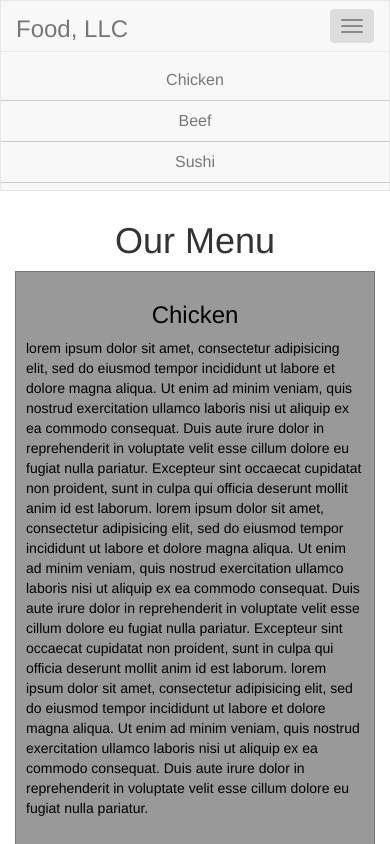
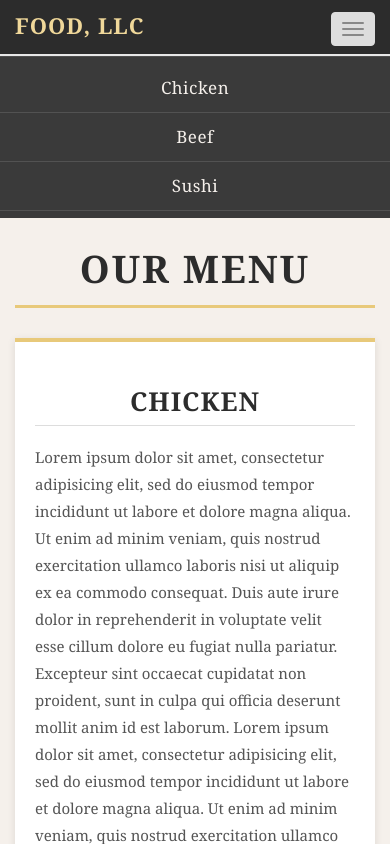
Before and after one commit to eliasdlc/webdev-assignments, a plain HTML site: page module3-solution/index.html in a window 390 px wide. Both pictures are taken after a click on the button "Toggle navigation". Shown: the top 844 px of the page. Drawn offline with nearby package versions, Linux system fonts and the light colour scheme.

Commit message:
added some pretty visuals

```diff
--- a/module3-solution/css/styles.css
+++ b/module3-solution/css/styles.css
@@ -1,57 +1,114 @@
-/* Custom styles for Module 3 assignment */
-
-/* Navbar brand styling to match mockup */
-.navbar-brand h1 {
-  margin-top: 0;
-  margin-bottom: 0;
-  padding: 0;
-  font-size: 24px;
-  color: inherit;
-  display: inline;
+body {
+  font-family: 'Georgia', serif;
+  background-color: #f5f0eb;
+  color: #333;
 }
 
-.navbar-brand:hover h1,
-.navbar-brand:focus h1 {
-  color: inherit;
-  text-decoration: none;
+.navbar {
+  background-color: #2c2c2c;
+  border: none;
+  border-radius: 0;
+  margin-bottom: 0;
 }
 
-/* Dropdown menu background */
-.navbar-collapse {
-  background-color: #f8f8f8;
-  border-color: #e7e7e7;
+.navbar-brand {
+  color: #e8c97a !important;
+  font-size: 22px;
+  font-weight: bold;
+  letter-spacing: 1px;
+  text-transform: uppercase;
 }
 
-/* Center menu items in mobile dropdown */
-.navbar-nav > li > a {
-  text-align: center;
-  font-size: 16px;
+.navbar-brand:hover,
+.navbar-brand:focus {
+  color: #f0d89a !important;
 }
 
-/* Dropdown menu items separator */
-.navbar-nav > li {
-  border-bottom: 1px solid #ccc;
+.navbar-toggle {
+  border-color: #e8c97a;
+  margin-top: 12px;
 }
 
-/* Page heading */
-#our-menu {
-  margin-top: 10px;
-  margin-bottom: 10px;
+.navbar-toggle .icon-bar {
+  background-color: #e8c97a;
 }
 
-/* Menu sections (Chicken, Beef, Sushi) */
+.navbar-collapse {
+  background-color: #3a3a3a;
+  border-top: 2px solid #e8c97a;
+  padding: 0;
+}
+
+.navbar-nav > li > a {
+  color: #f5f0eb !important;
+  text-align: center;
+  font-size: 17px;
+  padding: 14px 20px;
+  letter-spacing: 0.5px;
+  border-bottom: 1px solid #525252;
+}
+
+.navbar-nav > li > a:hover,
+.navbar-nav > li > a:focus {
+  background-color: #525252 !important;
+  color: #e8c97a !important;
+}
+
+#our-menu {
+  font-size: 38px;
+  font-weight: bold;
+  letter-spacing: 2px;
+  text-transform: uppercase;
+  color: #2c2c2c;
+  margin-top: 30px;
+  margin-bottom: 30px;
+  border-bottom: 3px solid #e8c97a;
+  padding-bottom: 15px;
+}
+
 .menu-section {
-  background-color: #999;
+  background-color: #ffffff;
   min-height: 700px;
-  padding: 10px;
-  margin-bottom: 15px;
-  border: 1px solid #777;
+  padding: 25px 20px;
+  margin-bottom: 20px;
+  border-top: 4px solid #e8c97a;
+  box-shadow: 0 2px 8px rgba(0, 0, 0, 0.1);
 }
 
 .menu-section h3 {
-  color: #000;
+  font-size: 26px;
+  font-weight: bold;
+  text-transform: uppercase;
+  letter-spacing: 1px;
+  color: #2c2c2c;
+  margin-bottom: 18px;
+  padding-bottom: 10px;
+  border-bottom: 1px solid #ddd;
 }
 
 .menu-section p {
-  color: #000;
+  color: #555;
+  line-height: 1.8;
+  font-size: 15px;
 }
+
+.back-to-top {
+  display: block;
+  text-align: center;
+  color: #e8c97a;
+  font-weight: bold;
+  font-size: 14px;
+  letter-spacing: 0.5px;
+  text-transform: uppercase;
+  text-decoration: none;
+  margin-top: 20px;
+  padding: 8px;
+  border: 2px solid #e8c97a;
+}
+
+.back-to-top:hover,
+.back-to-top:focus {
+  background-color: #e8c97a;
+  color: #2c2c2c;
+  text-decoration: none;
+}
--- a/module3-solution/index.html
+++ b/module3-solution/index.html
@@ -4,76 +4,70 @@
   <meta charset="utf-8">
   <meta http-equiv="X-UA-Compatible" content="IE=edge">
   <meta name="viewport" content="width=device-width, initial-scale=1">
-  <title>Assignment Solution for Module 3</title>
+  <title>Food, LLC</title>
   <link rel="stylesheet" href="https://maxcdn.bootstrapcdn.com/bootstrap/3.3.7/css/bootstrap.min.css">
   <link rel="stylesheet" href="css/styles.css">
 </head>
 <body>
 
-  <!-- Navbar (scrolls away, NOT fixed) -->
   <nav class="navbar navbar-default">
-    <div class="container-fluid">
+    <div class="container">
       <div class="navbar-header">
-        <button type="button" class="navbar-toggle collapsed visible-xs" data-toggle="collapse" data-target="#collapsable-nav" aria-expanded="false">
+        <button type="button" class="navbar-toggle collapsed visible-xs-block" data-toggle="collapse" data-target="#nav-menu" aria-expanded="false">
           <span class="sr-only">Toggle navigation</span>
           <span class="icon-bar"></span>
           <span class="icon-bar"></span>
           <span class="icon-bar"></span>
         </button>
-        <a class="navbar-brand" href="#"><h1>Food, LLC</h1></a>
+        <a class="navbar-brand" href="#">Food, LLC</a>
       </div>
 
-      <div class="collapse navbar-collapse" id="collapsable-nav">
-        <ul class="nav navbar-nav visible-xs">
-          <li><a href="#chicken-section">Chicken</a></li>
-          <li><a href="#beef-section">Beef</a></li>
-          <li><a href="#sushi-section">Sushi</a></li>
+      <div class="collapse navbar-collapse" id="nav-menu">
+        <ul class="nav navbar-nav visible-xs-block">
+          <li><a href="#chicken">Chicken</a></li>
+          <li><a href="#beef">Beef</a></li>
+          <li><a href="#sushi">Sushi</a></li>
         </ul>
       </div>
     </div>
   </nav>
 
-  <!-- Page Heading -->
-  <div class="container-fluid">
+  <div class="container">
     <div class="row">
       <div class="col-xs-12">
         <h1 id="our-menu" class="text-center">Our Menu</h1>
       </div>
     </div>
-  </div>
 
-  <!-- 3 Sections: Chicken, Beef, Sushi -->
-  <div class="container-fluid">
     <div class="row">
 
-      <!-- Chicken Section -->
-      <div class="col-md-4 col-sm-6 col-xs-12">
-        <div id="chicken-section" class="menu-section">
+      <div id="chicken" class="col-md-4 col-sm-6 col-xs-12">
+        <div class="menu-section">
           <h3 class="text-center">Chicken</h3>
-          <p>lorem ipsum dolor sit amet, consectetur adipisicing elit, sed do eiusmod tempor incididunt ut labore et dolore magna aliqua. Ut enim ad minim veniam, quis nostrud exercitation ullamco laboris nisi ut aliquip ex ea commodo consequat. Duis aute irure dolor in reprehenderit in voluptate velit esse cillum dolore eu fugiat nulla pariatur. Excepteur sint occaecat cupidatat non proident, sunt in culpa qui officia deserunt mollit anim id est laborum. lorem ipsum dolor sit amet, consectetur adipisicing elit, sed do eiusmod tempor incididunt ut labore et dolore magna aliqua. Ut enim ad minim veniam, quis nostrud exercitation ullamco laboris nisi ut aliquip ex ea commodo consequat. Duis aute irure dolor in reprehenderit in voluptate velit esse cillum dolore eu fugiat nulla pariatur. Excepteur sint occaecat cupidatat non proident, sunt in culpa qui officia deserunt mollit anim id est laborum. lorem ipsum dolor sit amet, consectetur adipisicing elit, sed do eiusmod tempor incididunt ut labore et dolore magna aliqua. Ut enim ad minim veniam, quis nostrud exercitation ullamco laboris nisi ut aliquip ex ea commodo consequat. Duis aute irure dolor in reprehenderit in voluptate velit esse cillum dolore eu fugiat nulla pariatur.</p>
+          <p>Lorem ipsum dolor sit amet, consectetur adipisicing elit, sed do eiusmod tempor incididunt ut labore et dolore magna aliqua. Ut enim ad minim veniam, quis nostrud exercitation ullamco laboris nisi ut aliquip ex ea commodo consequat. Duis aute irure dolor in reprehenderit in voluptate velit esse cillum dolore eu fugiat nulla pariatur. Excepteur sint occaecat cupidatat non proident, sunt in culpa qui officia deserunt mollit anim id est laborum. Lorem ipsum dolor sit amet, consectetur adipisicing elit, sed do eiusmod tempor incididunt ut labore et dolore magna aliqua. Ut enim ad minim veniam, quis nostrud exercitation ullamco laboris nisi ut aliquip ex ea commodo consequat. Duis aute irure dolor in reprehenderit in voluptate velit esse cillum dolore eu fugiat nulla pariatur. Excepteur sint occaecat cupidatat non proident, sunt in culpa qui officia deserunt mollit anim id est laborum.</p>
+          <a href="#our-menu" class="back-to-top">Back to Top</a>
         </div>
       </div>
 
-      <!-- Beef Section -->
-      <div class="col-md-4 col-sm-6 col-xs-12">
-        <div id="beef-section" class="menu-section">
+      <div id="beef" class="col-md-4 col-sm-6 col-xs-12">
+        <div class="menu-section">
           <h3 class="text-center">Beef</h3>
-          <p>lorem ipsum dolor sit amet, consectetur adipisicing elit, sed do eiusmod tempor incididunt ut labore et dolore magna aliqua. Ut enim ad minim veniam, quis nostrud exercitation ullamco laboris nisi ut aliquip ex ea commodo consequat. Duis aute irure dolor in reprehenderit in voluptate velit esse cillum dolore eu fugiat nulla pariatur. Excepteur sint occaecat cupidatat non proident, sunt in culpa qui officia deserunt mollit anim id est laborum. lorem ipsum dolor sit amet, consectetur adipisicing elit, sed do eiusmod tempor incididunt ut labore et dolore magna aliqua. Ut enim ad minim veniam, quis nostrud exercitation ullamco laboris nisi ut aliquip ex ea commodo consequat. Duis aute irure dolor in reprehenderit in voluptate velit esse cillum dolore eu fugiat nulla pariatur. Excepteur sint occaecat cupidatat non proident, sunt in culpa qui officia deserunt mollit anim id est laborum. lorem ipsum dolor sit amet, consectetur adipisicing elit, sed do eiusmod tempor incididunt ut labore et dolore magna aliqua. Ut enim ad minim veniam, quis nostrud exercitation ullamco laboris nisi ut aliquip ex ea commodo consequat. Duis aute irure dolor in reprehenderit in voluptate velit esse cillum dolore eu fugiat nulla pariatur.</p>
+          <p>Lorem ipsum dolor sit amet, consectetur adipisicing elit, sed do eiusmod tempor incididunt ut labore et dolore magna aliqua. Ut enim ad minim veniam, quis nostrud exercitation ullamco laboris nisi ut aliquip ex ea commodo consequat. Duis aute irure dolor in reprehenderit in voluptate velit esse cillum dolore eu fugiat nulla pariatur. Excepteur sint occaecat cupidatat non proident, sunt in culpa qui officia deserunt mollit anim id est laborum. Lorem ipsum dolor sit amet, consectetur adipisicing elit, sed do eiusmod tempor incididunt ut labore et dolore magna aliqua. Ut enim ad minim veniam, quis nostrud exercitation ullamco laboris nisi ut aliquip ex ea commodo consequat. Duis aute irure dolor in reprehenderit in voluptate velit esse cillum dolore eu fugiat nulla pariatur. Excepteur sint occaecat cupidatat non proident, sunt in culpa qui officia deserunt mollit anim id est laborum.</p>
+          <a href="#our-menu" class="back-to-top">Back to Top</a>
         </div>
       </div>
 
-      <!-- Sushi Section -->
-      <div class="col-md-4 col-sm-12 col-xs-12">
-        <div id="sushi-section" class="menu-section">
+      <div id="sushi" class="col-md-4 col-sm-12 col-xs-12">
+        <div class="menu-section">
           <h3 class="text-center">Sushi</h3>
-          <p>lorem ipsum dolor sit amet, consectetur adipisicing elit, sed do eiusmod tempor incididunt ut labore et dolore magna aliqua. Ut enim ad minim veniam, quis nostrud exercitation ullamco laboris nisi ut aliquip ex ea commodo consequat. Duis aute irure dolor in reprehenderit in voluptate velit esse cillum dolore eu fugiat nulla pariatur. Excepteur sint occaecat cupidatat non proident, sunt in culpa qui officia deserunt mollit anim id est laborum. lorem ipsum dolor sit amet, consectetur adipisicing elit, sed do eiusmod tempor incididunt ut labore et dolore magna aliqua. Ut enim ad minim veniam, quis nostrud exercitation ullamco laboris nisi ut aliquip ex ea commodo consequat. Duis aute irure dolor in reprehenderit in voluptate velit esse cillum dolore eu fugiat nulla pariatur. Excepteur sint occaecat cupidatat non proident, sunt in culpa qui officia deserunt mollit anim id est laborum. lorem ipsum dolor sit amet, consectetur adipisicing elit, sed do eiusmod tempor incididunt ut labore et dolore magna aliqua. Ut enim ad minim veniam, quis nostrud exercitation ullamco laboris nisi ut aliquip ex ea commodo consequat. Duis aute irure dolor in reprehenderit in voluptate velit esse cillum dolore eu fugiat nulla pariatur.</p>
+          <p>Lorem ipsum dolor sit amet, consectetur adipisicing elit, sed do eiusmod tempor incididunt ut labore et dolore magna aliqua. Ut enim ad minim veniam, quis nostrud exercitation ullamco laboris nisi ut aliquip ex ea commodo consequat. Duis aute irure dolor in reprehenderit in voluptate velit esse cillum dolore eu fugiat nulla pariatur. Excepteur sint occaecat cupidatat non proident, sunt in culpa qui officia deserunt mollit anim id est laborum. Lorem ipsum dolor sit amet, consectetur adipisicing elit, sed do eiusmod tempor incididunt ut labore et dolore magna aliqua. Ut enim ad minim veniam, quis nostrud exercitation ullamco laboris nisi ut aliquip ex ea commodo consequat. Duis aute irure dolor in reprehenderit in voluptate velit esse cillum dolore eu fugiat nulla pariatur. Excepteur sint occaecat cupidatat non proident, sunt in culpa qui officia deserunt mollit anim id est laborum.</p>
+          <a href="#our-menu" class="back-to-top">Back to Top</a>
         </div>
       </div>
 
     </div>
   </div>
 
-  <!-- jQuery and Bootstrap JS -->
   <script src="https://code.jquery.com/jquery-3.1.1.min.js"></script>
   <script src="https://maxcdn.bootstrapcdn.com/bootstrap/3.3.7/js/bootstrap.min.js"></script>
 </body>
```
Also changed, not shown: 1 other file.
